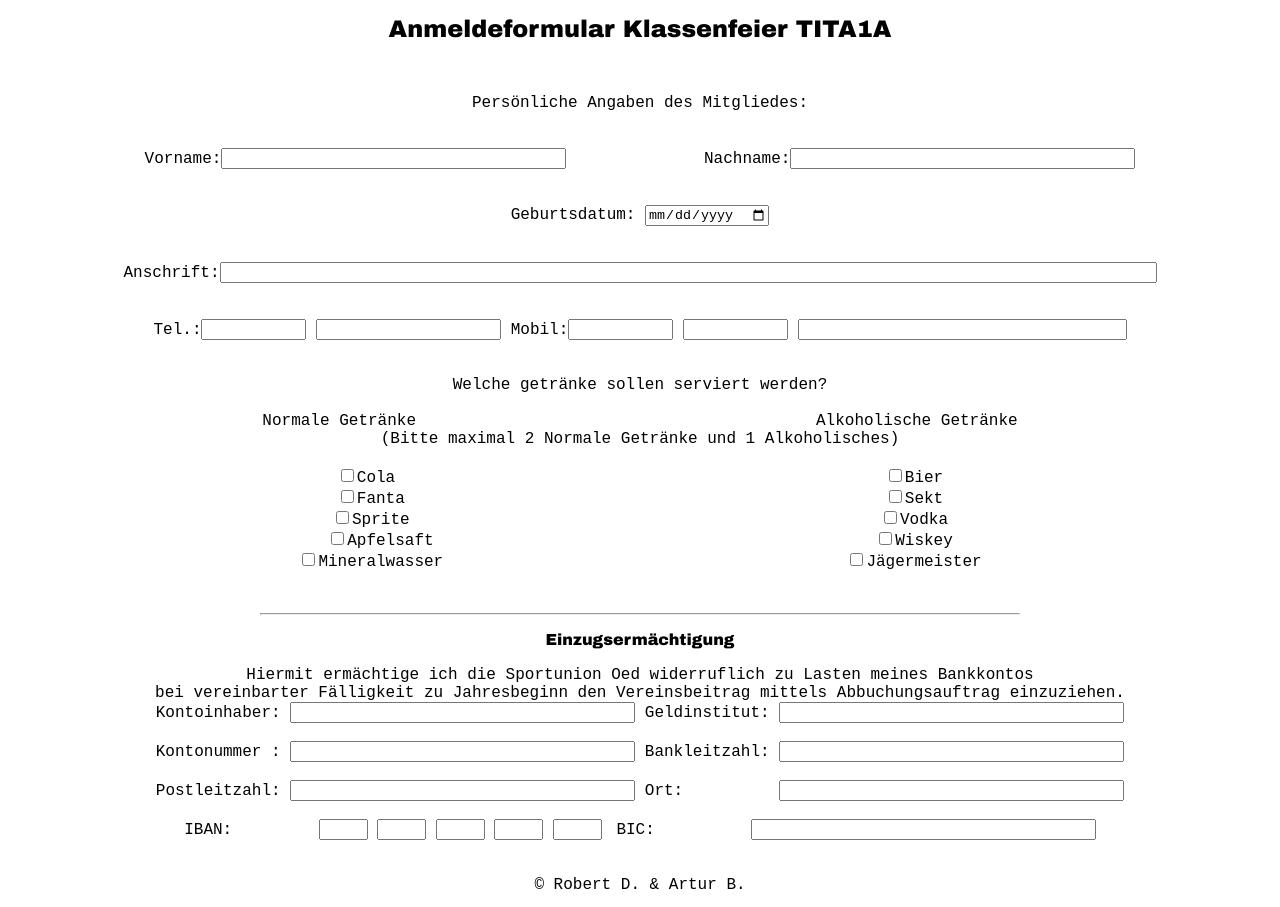
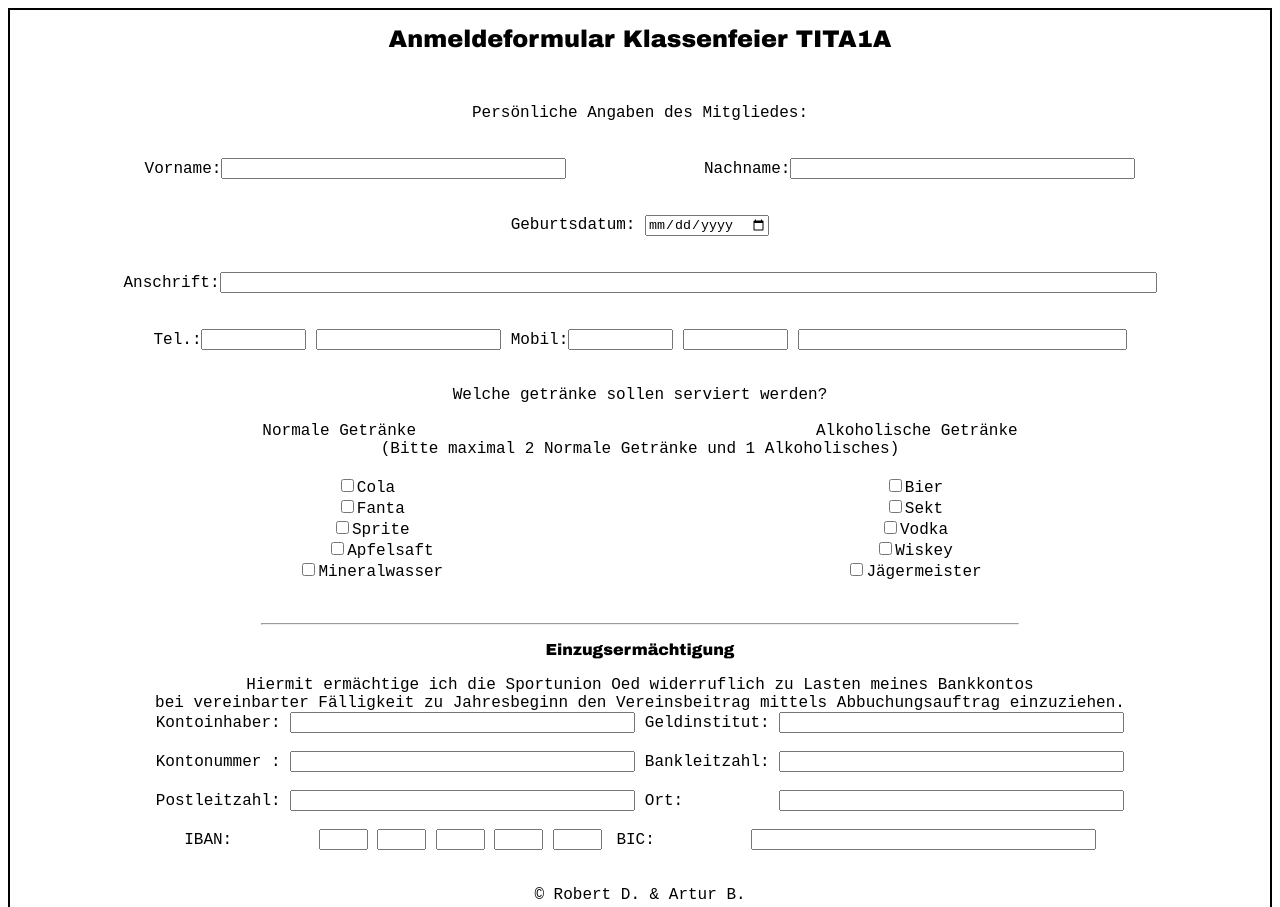
Before and after one commit to SGTSpookieHD/testseitetita, a plain HTML site: page form1.html in a window 1280 px wide. Shown: the top 907 px of the page. Drawn offline with Linux system fonts and the light colour scheme.

Commit message:
Update form1.html

```diff
--- a/form1.html
+++ b/form1.html
@@ -7,7 +7,7 @@
 <meta name="editor" content="html-editor phase 5">
 </head>
 	<style>
- text{
+ body{
 	border: 2px solid black;
 }
 p{
```
